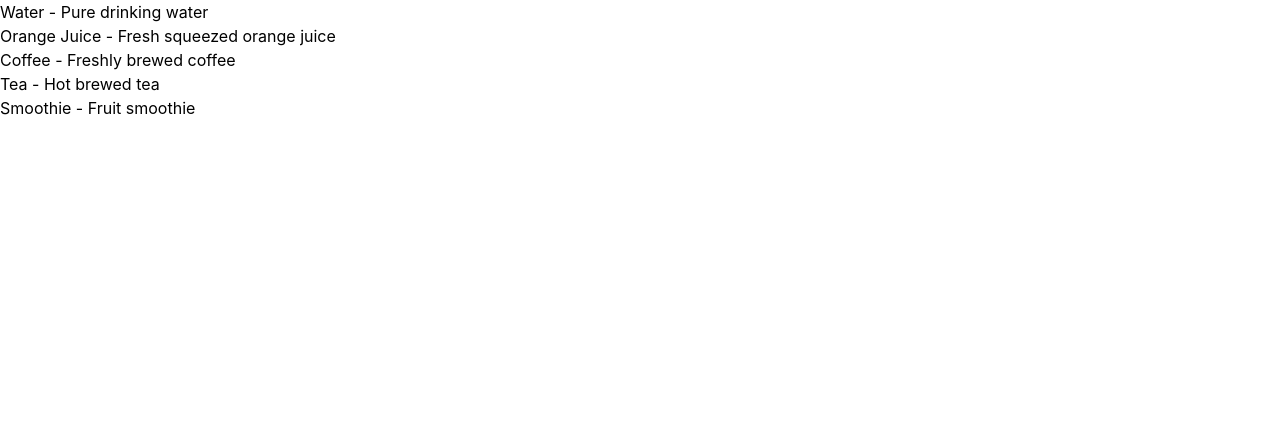
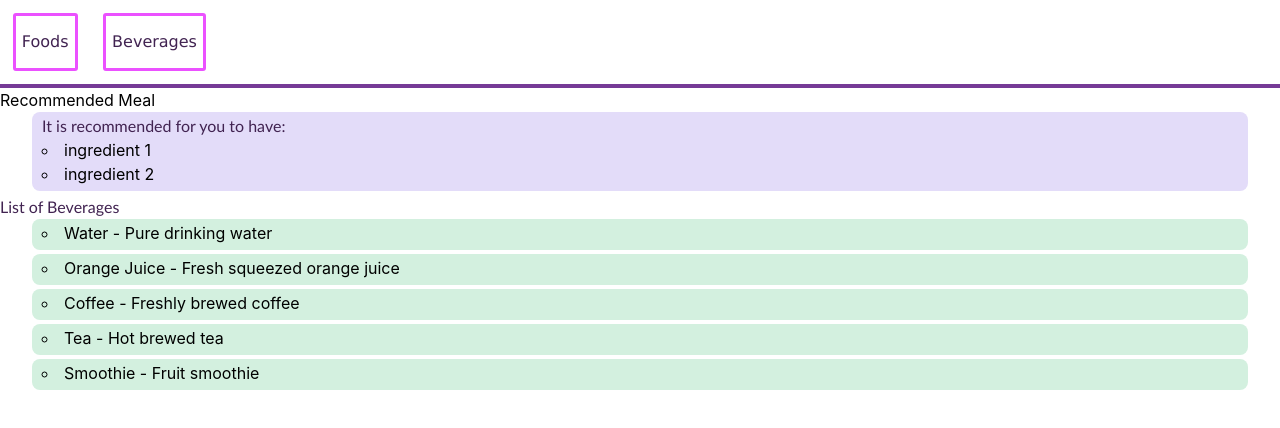
Before and after one commit to StrawberrySugars/Liftoff, a SvelteKit app: page /beverages in a window 1280 px wide. Shown: the top 428 px of the page. Built offline with nearby package versions, Linux system fonts and the light colour scheme.

Commit message:
beverages

```diff
--- a/src/routes/beverages/+page.svelte
+++ b/src/routes/beverages/+page.svelte
@@ -2,6 +2,30 @@
 	import { beverages } from '$lib/stores';
 </script>
 
-{#each $beverages as beverage (beverage.id)}
-	<div>{beverage.name} - {beverage.description}</div>
-{/each}
+<div class="navBar">
+	<ul>
+		<li><a id="box" href="\">Foods</a></li>
+		<li><a id="box" href="\beverages">Beverages</a></li>
+	</ul>
+</div>
+
+<h2>Recommended Meal</h2>
+
+<div class="recMeal">
+	<h4>It is recommended for you to have:</h4>
+	<ul>
+		<li>ingredient 1</li>
+		<li>ingredient 2</li>
+	</ul>
+</div>
+
+<h4>List of Beverages</h4>
+<div>
+    {#each $beverages as beverage (beverage.id)}
+        <div class="beverages">
+        <ul class="beverageList">
+            <li>{beverage.name} - {beverage.description}</li>
+        </ul>
+        </div>
+    {/each}
+</div>
--- a/src/routes/layout.css
+++ b/src/routes/layout.css
@@ -67,6 +67,17 @@ h1 {
     padding-bottom: 5px;
 }
 
+.beverages {
+    width: 95%;
+    margin: auto;
+    margin-bottom: 4px;
+    padding: 2px;
+    background-color: rgb(211, 240, 223);
+    border-radius: 8px;
+    padding-left: 10px;
+    padding-bottom: 5px;
+}
+
 h4 {
     font-family: 'trebuchet MS';
     font-size: 100%;
@@ -77,3 +88,8 @@ ul {
     list-style-type: circle;
     list-style-position: inside;
 }
+
+.beverageList ul {
+    list-style-type: circle;
+    list-style-position: inside;
+}
```
